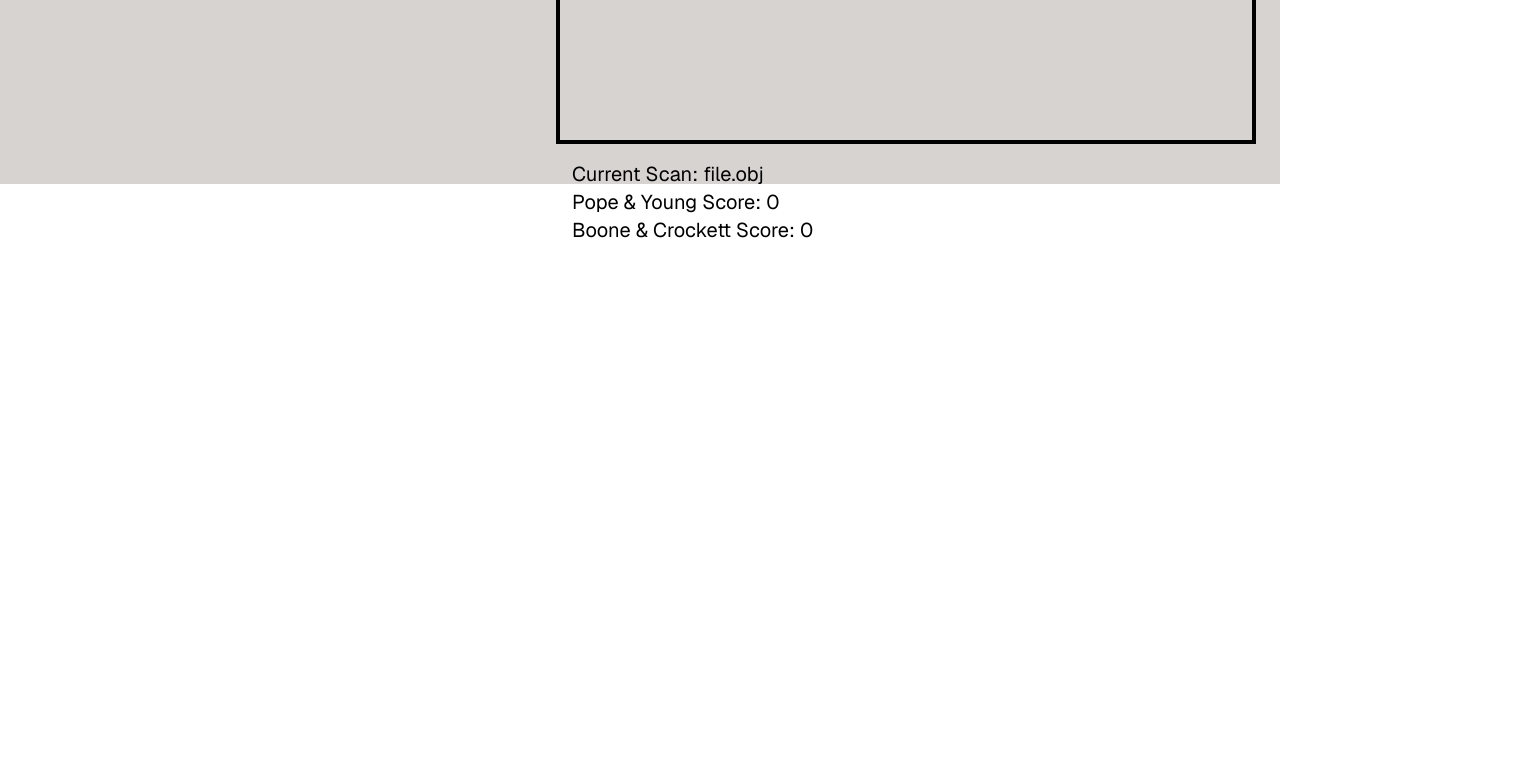
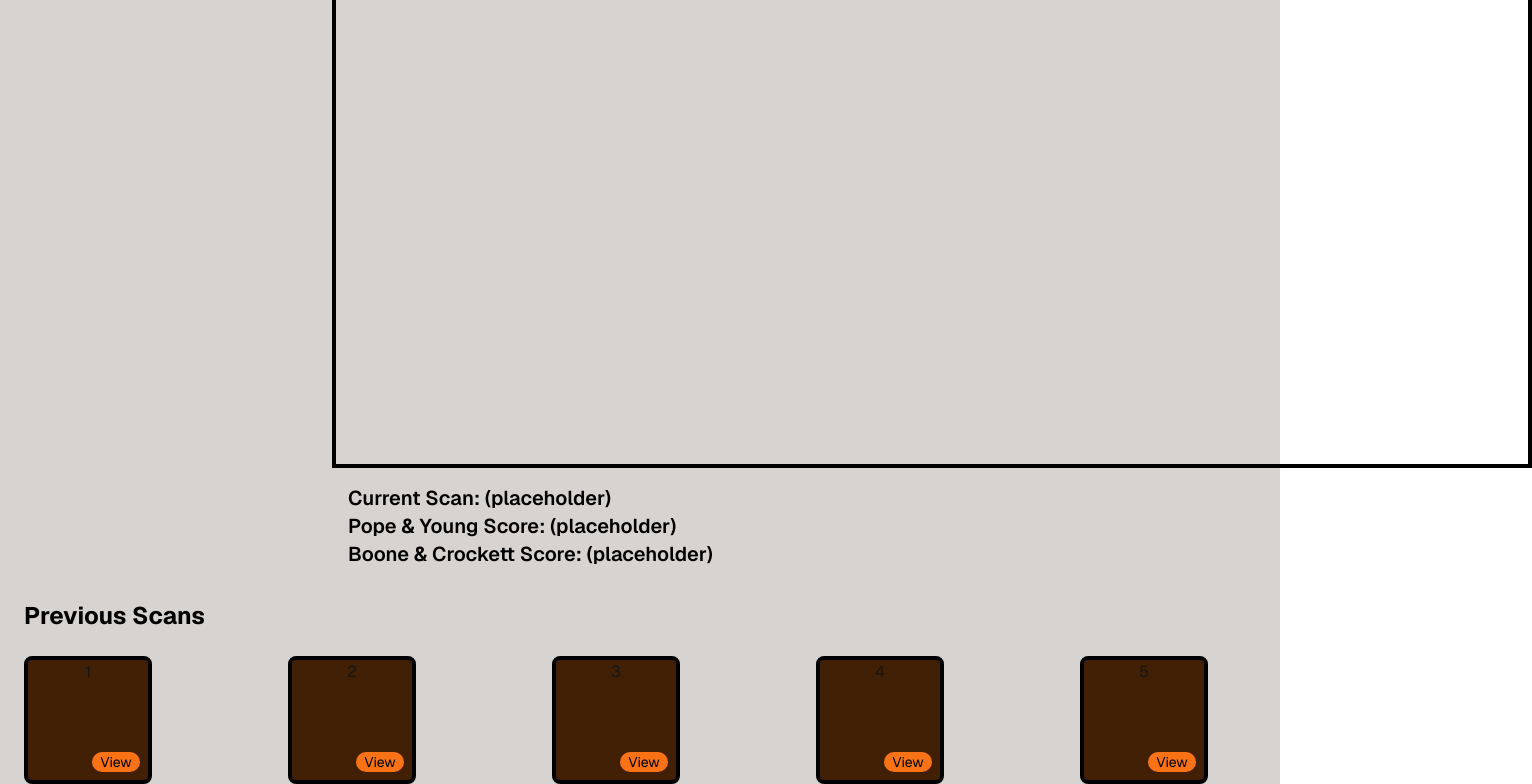
Before and after one commit to gvsucis/w25-deer-model, a Next.js app in the folder frontend/buck3d/: page /scans in a window 1280 px wide. Shown: the part 616-1400 px from the top of the page, 1532 px wide, since content can reach past the window. Before the commit the page ends 876 px from the top, so only its background shows below. Built offline with nearby package versions, Linux system fonts and the light colour scheme.

Commit message:
changed navbar settings. Ready for file upload, and pulling from the database for previous scan preview.

```diff
--- a/frontend/buck3d/app/components/navbar/MainNavbar.tsx
+++ b/frontend/buck3d/app/components/navbar/MainNavbar.tsx
@@ -1,10 +1,10 @@
 export default function MainNavbar() {
     return (
-        <header className="flex items-center justify-between font-sans font-bold p-5 bg-white shadow-md w-full fixed top-0 left-0">
-            <h1 className="text-black text-2xl">BuckView3D - Bring Your Buck Photos to Virtual Life</h1>
+        <header className="flex items-center justify-between font-sans font-bold p-5 bg-white shadow-md w-full h-[100px] fixed top-0 left-0">
+            <h1 className="whitespace-nowrap text-black text-2xl">BuckView3D - Bring Your Buck Photos to Virtual Life</h1>
 
             {/* 3 buttons and profile to click at top of screen */}
-            <div className="flex gap-8">
+            <div className="flex p-5 gap-8">
                 <a
                     className="rounded-full border border-solid border-transparent bg-orange-500 transition-colors flex items-center justify-center bg-foreground text-black gap-2 hover:bg-[#383838] dark:hover:bg-[#ccc] text-sm sm:text-base h-10 sm:h-12 px-4 sm:px-5"
                     href="./"
--- a/frontend/buck3d/app/scans/page.tsx
+++ b/frontend/buck3d/app/scans/page.tsx
@@ -1,12 +1,9 @@
 export default function Scans() {
   return (
     <main className="bg-stone-300 min-h-screen font-[family-name:var(--font-geist-sans)]">
-      <div className="text-2xl text-black"
-      >
-        3D Viewing of Antlers
-      </div>
+      <div className="grid grid-cols-[300px_1fr] gap-4 p-4 w-full pt-[120px]">
         {/*Upload file box*/}
-      <div className="flex flex-col items-center text-black text-lg justify-center box border-4 border-black bg-white p-1 h-[200px] w-[300px] absolute top-40 left-6"
+        <div className="column-start-1 flex flex-col items-center text-black text-lg justify-center box border-4 border-black bg-white p-1 h-[200px] w-[300px]"
         >
           Upload Your Buck Photo Here
           {/*need to add action photo upload to cloud*/}
@@ -15,7 +12,6 @@ export default function Scans() {
               type="file"
               name="buck_photo"
               className="text-black w-full"
-            id="file-input"
             />
             <input
               type="submit"
@@ -25,29 +21,87 @@ export default function Scans() {
           </form>
         </div>
         {/*Antler Viewing Box*/}
-      <div className="grid grid-rows-[40px-600px-40px] absolute w-[700px] top-[96px] right-6">
-        <div className="row-span-1 col-span-full p-4 text-2xl text-bold text-black items-start"
+        <div className="whitespace-nowrap items-start column-start-2 grid grid-rows-[40px-1fr-40px]">
+          <div className="p-4 text-2xl font-bold text-black items-start"
           >
             3D Viewer
           </div>
-        <div className="row-span-2 col-span-full text-5xl text-black text-bold h-[600px] border-4 border-black"
+          <div className="text-5xl text-black h-[900px] w-[1200px] border-4 border-black"
           >
             3D antlers go here
           </div>
           {/*Current file and scoring text*/}
-        <div className="flex flex-col text-xl text-black text-bold p-4 items-start">
-          <div className="flex"
+          <div className="flex flex-col text-xl text-black font-semibold p-4 items-start">
+            <div className=""
             >
-            Current Scan: file.obj
+              Current Scan: (placeholder)
             </div>
-          <div className="flex"
+            <div className=""
             >
-            Pope & Young Score: 0
+              Pope & Young Score: (placeholder)
             </div>
-          <div className="flex"
+            <div className=""
             >
-            Boone & Crockett Score: 0
+              Boone & Crockett Score: (placeholder)
             </div>
+          </div>
+        </div>
+      </div>
+      {/*Grid for previous scans*/}
+      <div className="text-black text-2xl font-bold pb-6 ml-6"
+      >
+        Previous Scans
+      </div>
+      <div className="grid grid-cols-5 gap-10 w-full justify-evenly ml-6 mr-6 text-center">
+        <div className="relative rounded-lg bg-yellow-950 w-32 h-32 border-4 border-black">1
+          <a
+            className="absolute bottom-2 right-2 rounded-full border border-solid border-transparent bg-orange-500 transition-colors flex items-center justify-center bg-foreground text-black hover:bg-[#383838] dark:hover:bg-[#ccc] text-sm h-5 w-12 px-4"
+            href=""
+            target="_self"
+            rel="noopener noreferrer"
+          >
+            View
+          </a>
+        </div>
+        <div className="relative rounded-lg bg-yellow-950 w-32 h-32 border-4 border-black">2
+          <a
+            className="absolute bottom-2 right-2 rounded-full border border-solid border-transparent bg-orange-500 transition-colors flex items-center justify-center bg-foreground text-black hover:bg-[#383838] dark:hover:bg-[#ccc] text-sm h-5 w-12 px-4"
+            href=""
+            target="_self"
+            rel="noopener noreferrer"
+          >
+            View
+          </a>
+        </div>
+        <div className="relative rounded-lg bg-yellow-950 w-32 h-32 border-4 border-black">3
+          <a
+            className="absolute bottom-2 right-2 rounded-full border border-solid border-transparent bg-orange-500 transition-colors flex items-center justify-center bg-foreground text-black hover:bg-[#383838] dark:hover:bg-[#ccc] text-sm h-5 w-12 px-4"
+            href=""
+            target="_self"
+            rel="noopener noreferrer"
+          >
+            View
+          </a>
+        </div>
+        <div className="relative rounded-lg bg-yellow-950 w-32 h-32 border-4 border-black">4
+          <a
+            className="absolute bottom-2 right-2 rounded-full border border-solid border-transparent bg-orange-500 transition-colors flex items-center justify-center bg-foreground text-black hover:bg-[#383838] dark:hover:bg-[#ccc] text-sm h-5 w-12 px-4"
+            href=""
+            target="_self"
+            rel="noopener noreferrer"
+          >
+            View
+          </a>
+        </div>
+        <div className="relative rounded-lg bg-yellow-950 w-32 h-32 border-4 border-black">5
+          <a
+            className="absolute bottom-2 right-2 rounded-full border border-solid border-transparent bg-orange-500 transition-colors flex items-center justify-center bg-foreground text-black hover:bg-[#383838] dark:hover:bg-[#ccc] text-sm h-5 w-12 px-4"
+            href=""
+            target="_self"
+            rel="noopener noreferrer"
+          >
+            View
+          </a>
         </div>
       </div>
     </main>
```
Lines whose indentation alone changed are shown as unchanged.
